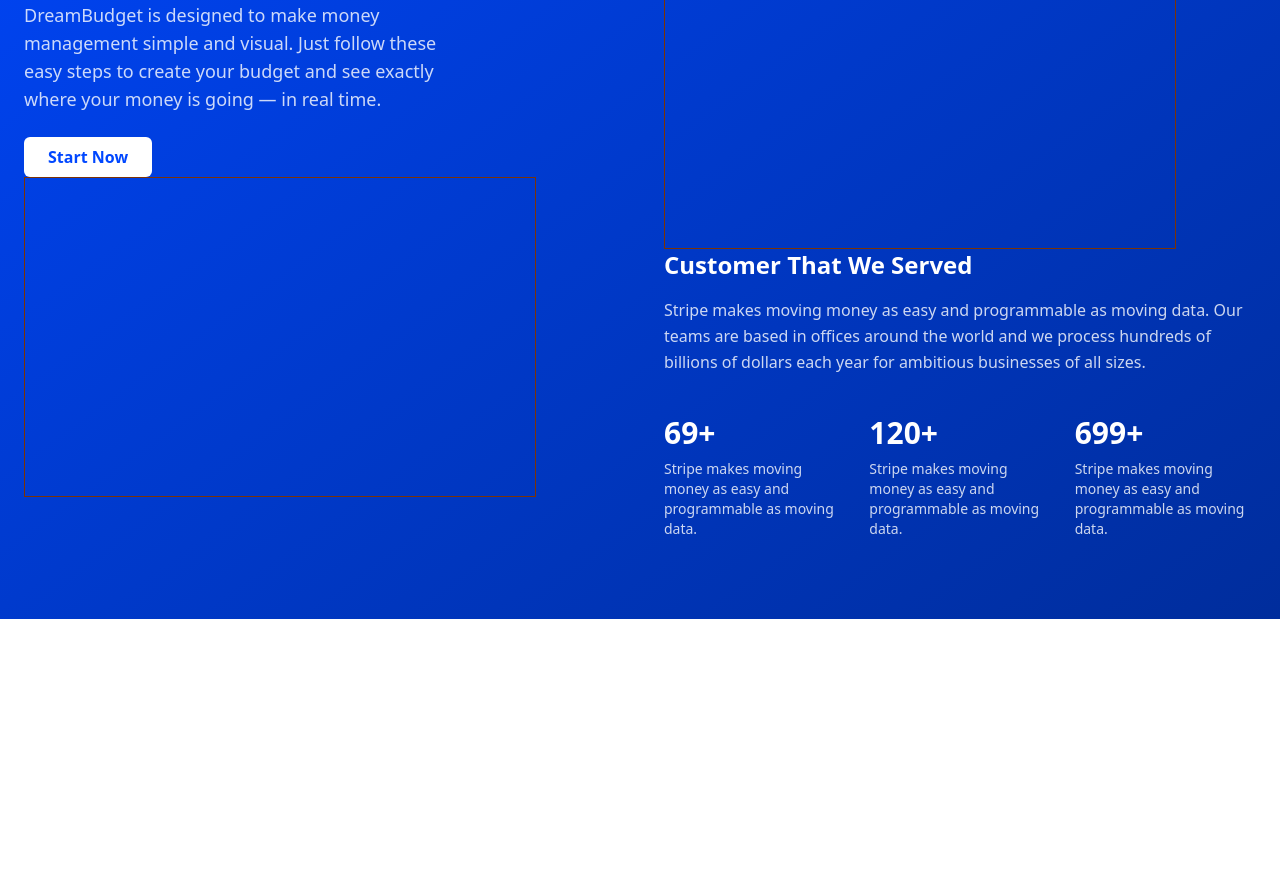
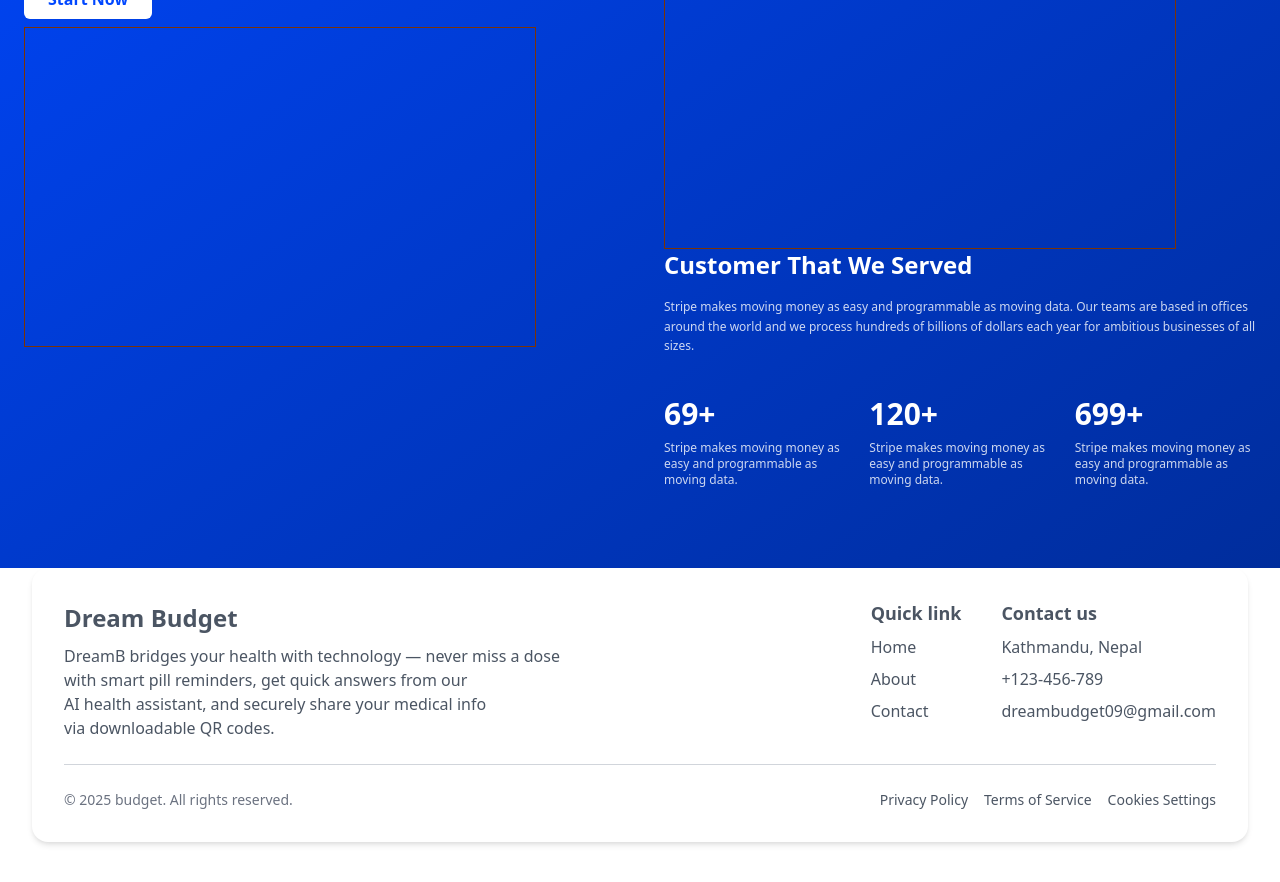
Before and after one commit to bhuvan-365/DreamBudget, a React (Vite) app: page / in a window 1280 px wide. Shown: the part 2120-3002 px from the top of the page. Before the commit the page ends 2739 px from the top, so only its background shows below. Built offline with nearby package versions, Linux system fonts and the light colour scheme.

Commit message:
fix in code + added footer

```diff
--- a/src/App.jsx
+++ b/src/App.jsx
@@ -2,6 +2,7 @@ import { useState } from 'react'
 import './App.css'
 import Navbar from './components/navbar'
 import HomeMain from './components/Homepage/homemain'
+import Footer from './components/footer'
 
 function App() {
 
@@ -9,6 +10,7 @@ function App() {
     <>
       <Navbar />
       <HomeMain />
+      <Footer />
     </>
   )
 }
--- a/src/components/Homepage/homeCommit.jsx
+++ b/src/components/Homepage/homeCommit.jsx
@@ -7,19 +7,19 @@ export default function HeroSection() {
 
         {/* LEFT SIDE - Text */}
         <div>
-          <p className="text-sm uppercase tracking-wide mb-2">
+          <p className="text-xs uppercase tracking-wide mb-2">
             Dream Budget Planner
           </p>
-          <h1 className="text-3xl sm:text-4xl md:text-5xl font-semibold leading-tight mb-6">
+          <h1 className="text-2xl sm:text-3xl md:text-4xl font-semibold leading-tight mb-6">
             We’re Committed to keep your <br className="hidden sm:block" />
             data secured
           </h1>
-          <p className="text-base sm:text-lg text-white/80 mb-6 max-w-md">
+          <p className="text-xs text-white/80 mb-6 max-w-md">
             DreamBudget is designed to make money management simple and visual.
             Just follow these easy steps to create your budget and see exactly
             where your money is going — in real time.
           </p>
-          <button className="bg-white text-[#0047FF] font-semibold px-6 py-2 rounded-md hover:bg-opacity-90 transition">
+          <button className="bg-white text-[#0047FF] font-semibold px-6  mb-2 py-2 rounded-md hover:bg-opacity-90 transition">
             Start Now
           </button>
           <div className="box h-[40vh] w-[40vw] border border-amber-900"></div>
@@ -31,7 +31,7 @@ export default function HeroSection() {
 
             </div>
           <h2 className="text-2xl font-semibold mb-4">Customer That We Served</h2>
-          <p className="text-white/80 text-sm sm:text-base leading-relaxed mb-10">
+          <p className="text-white/80 text-xs leading-relaxed mb-10">
             Stripe makes moving money as easy and programmable as moving data.
             Our teams are based in offices around the world and we process hundreds
             of billions of dollars each year for ambitious businesses of all sizes.
@@ -41,19 +41,19 @@ export default function HeroSection() {
           <div className="grid grid-cols-1 sm:grid-cols-3 gap-6">
             <div>
               <p className="text-3xl font-bold">69+</p>
-              <p className="text-white/80 text-sm mt-2">
+              <p className="text-white/80 text-xs mt-2">
                 Stripe makes moving money as easy and programmable as moving data.
               </p>
             </div>
             <div>
               <p className="text-3xl font-bold">120+</p>
-              <p className="text-white/80 text-sm mt-2">
+              <p className="text-white/80 text-xs mt-2">
                 Stripe makes moving money as easy and programmable as moving data.
               </p>
             </div>
             <div>
               <p className="text-3xl font-bold">699+</p>
-              <p className="text-white/80 text-sm mt-2">
+              <p className="text-white/80 text-xs mt-2">
                 Stripe makes moving money as easy and programmable as moving data.
               </p>
             </div>
--- /dev/null
+++ b/src/components/footer.jsx
@@ -0,0 +1,51 @@
+import React from 'react';
+import styles from '../components/footer.module.css';
+
+const Footer = () => {
+    return (
+        <footer className={styles.footer}>
+            <div className={styles.footerContainer}>
+                {/* Left Section */}
+                <div className={styles.footerSection}>
+                    <h2 className={styles.footerTitle}>Dream Budget</h2>
+                    <p className={styles.footerDescription}>
+                        DreamB bridges your health with technology — never miss a dose <br /> with smart pill
+                        reminders, get quick answers from our <br />AI health assistant, and securely
+                        share your medical info <br /> via downloadable QR codes.
+                    </p>
+                </div>
+
+                {/* Quick Links */}
+                <div className={styles.linksContainer}>
+                    <h3 className={styles.linksTitle}>Quick link</h3>
+                    <a href="#home" className={styles.linkItem}>Home</a>
+                    <a href="#about" className={styles.linkItem}>About</a>
+                    <a href="#contact" className={styles.linkItem}>Contact</a>
+                </div>
+
+                {/* Contact Info */}
+                <div className={styles.linksContainer}>
+                    <h3 className={styles.linksTitle}>Contact us</h3>
+                    <p>Kathmandu, Nepal</p>
+                    <p>+123-456-789</p>
+                    <p>dreambudget09@gmail.com</p>
+                </div>
+            </div>
+
+            {/* Divider */}
+            <hr className={styles.divider} />
+
+            {/* Bottom */}
+            <div className={styles.bottomSection}>
+                <p>© 2025 budget. All rights reserved.</p>
+                <div className={styles.bottomLinks}>
+                    <a href="#" className={styles.linkItem}>Privacy Policy</a>
+                    <a href="#" className={styles.linkItem}>Terms of Service</a>
+                    <a href="#" className={styles.linkItem}>Cookies Settings</a>
+                </div>
+            </div>
+        </footer>
+    );
+};
+
+export default Footer;
--- /dev/null
+++ b/src/components/footer.module.css
@@ -0,0 +1,86 @@
+.footer {
+    background-color: white;
+    color: #4b5563;
+    padding: 2rem;
+    box-shadow: 0 4px 6px -1px rgba(0, 0, 0, 0.1), 0 2px 4px -1px rgba(0, 0, 0, 0.06);
+    border-radius: 1rem;
+    margin: 0 1rem 2.5rem;
+}
+
+@media (min-width: 768px) {
+    .footer {
+        margin: 0 2rem 2.5rem;
+    }
+}
+
+.footerContainer {
+    display: flex;
+    flex-direction: column;
+    justify-content: space-between;
+    gap: 2.5rem;
+}
+
+@media (min-width: 768px) {
+    .footerContainer {
+        flex-direction: row;
+    }
+}
+
+.footerSection {
+    flex: 1;
+}
+
+.footerTitle {
+    font-size: 1.5rem;
+    font-weight: 700;
+}
+
+.footerDescription {
+    margin-top: 0.5rem;
+}
+
+.linksContainer {
+    display: flex;
+    flex-direction: column;
+    gap: 0.5rem;
+}
+
+.linksTitle {
+    font-weight: 600;
+    font-size: 1.125rem;
+}
+
+.linkItem {
+    color: #4b5563;
+    text-decoration: none;
+}
+
+.linkItem:hover {
+    color: black;
+}
+
+.divider {
+    margin: 1.5rem 0;
+    border-color: #d1d5db;
+}
+
+.bottomSection {
+    display: flex;
+    flex-direction: column;
+    justify-content: space-between;
+    align-items: center;
+    font-size: 0.875rem;
+    color: #6b7280;
+    gap: 0.5rem;
+}
+
+@media (min-width: 768px) {
+    .bottomSection {
+        flex-direction: row;
+    }
+}
+
+.bottomLinks {
+    display: flex;
+    gap: 1rem;
+}
```
